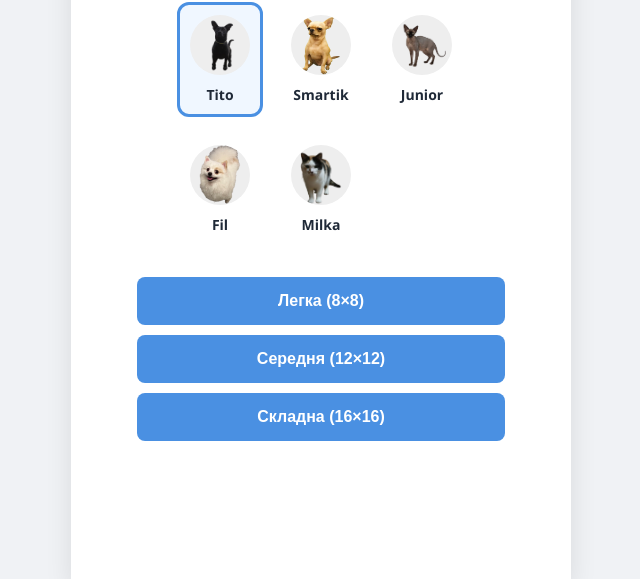
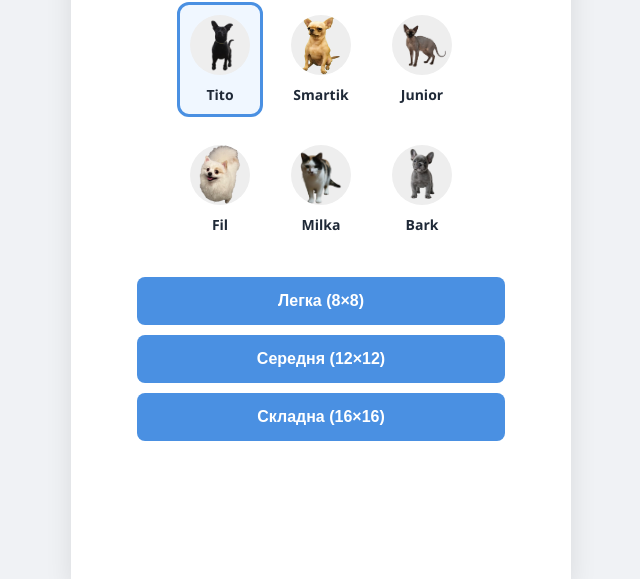
Before and after one commit to platon-lab/Minesweeper, a plain HTML site: page index.htm in a window 1280 px wide. Shown: the part 221-800 px from the top of the page, without its empty margins (319-959 px from the left). Drawn offline with Linux system fonts and the light colour scheme.

Commit message:
Add files via upload

```diff
--- a/index.htm
+++ b/index.htm
@@ -237,7 +237,8 @@
         { name: 'Smartik', img: 'Smartik.png' },
         { name: 'Junior', img: 'Junior.png' },
         { name: 'Fil', img: 'Fil.png' },
-        { name: 'Milka', img: 'Milka.png' }
+        { name: 'Milka', img: 'Milka.png' },
+        { name: 'Bark', img: 'Bark.png' }
     ];
 
     let selectedChar = characters[0];
```
Also changed, not shown: Bark.png (added).
